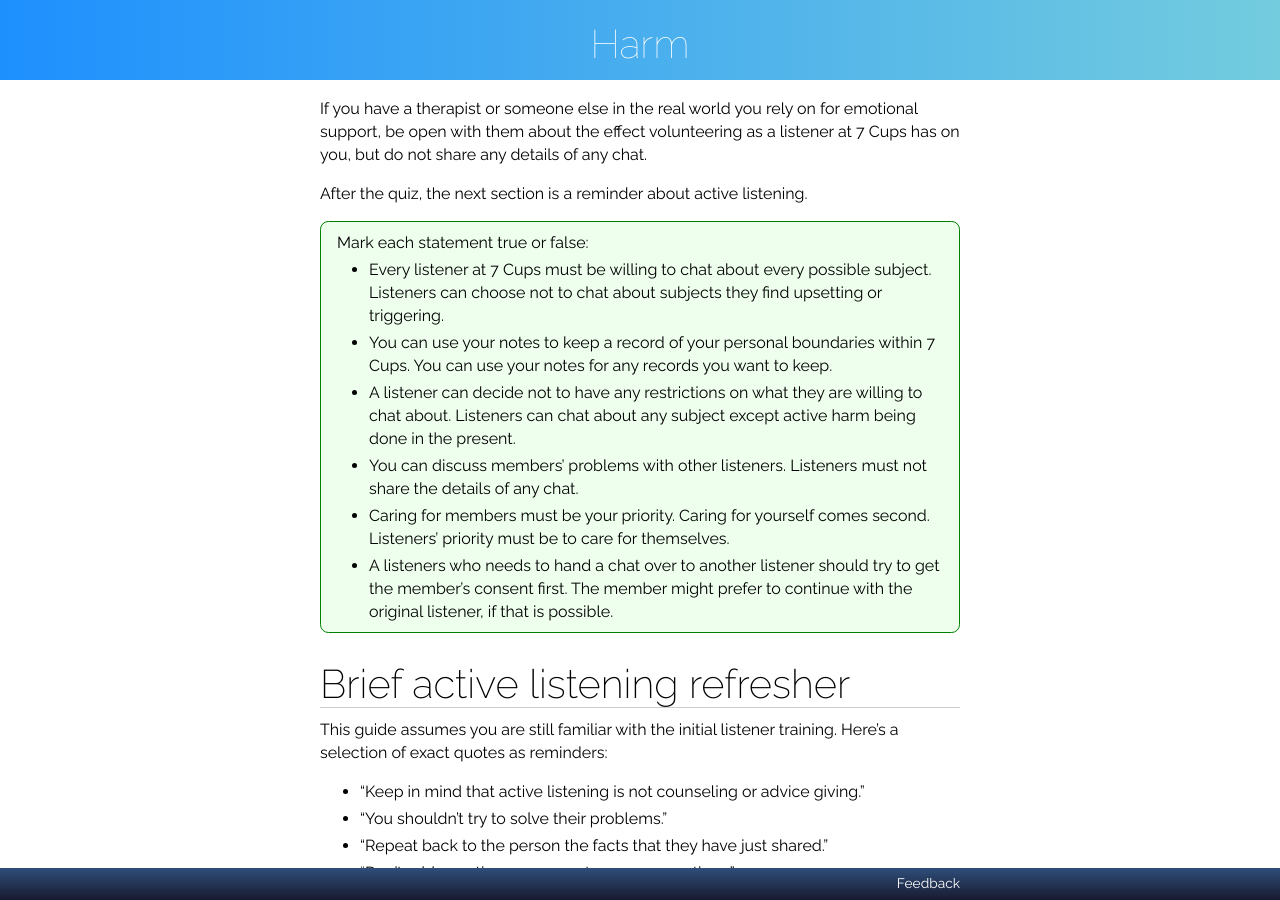
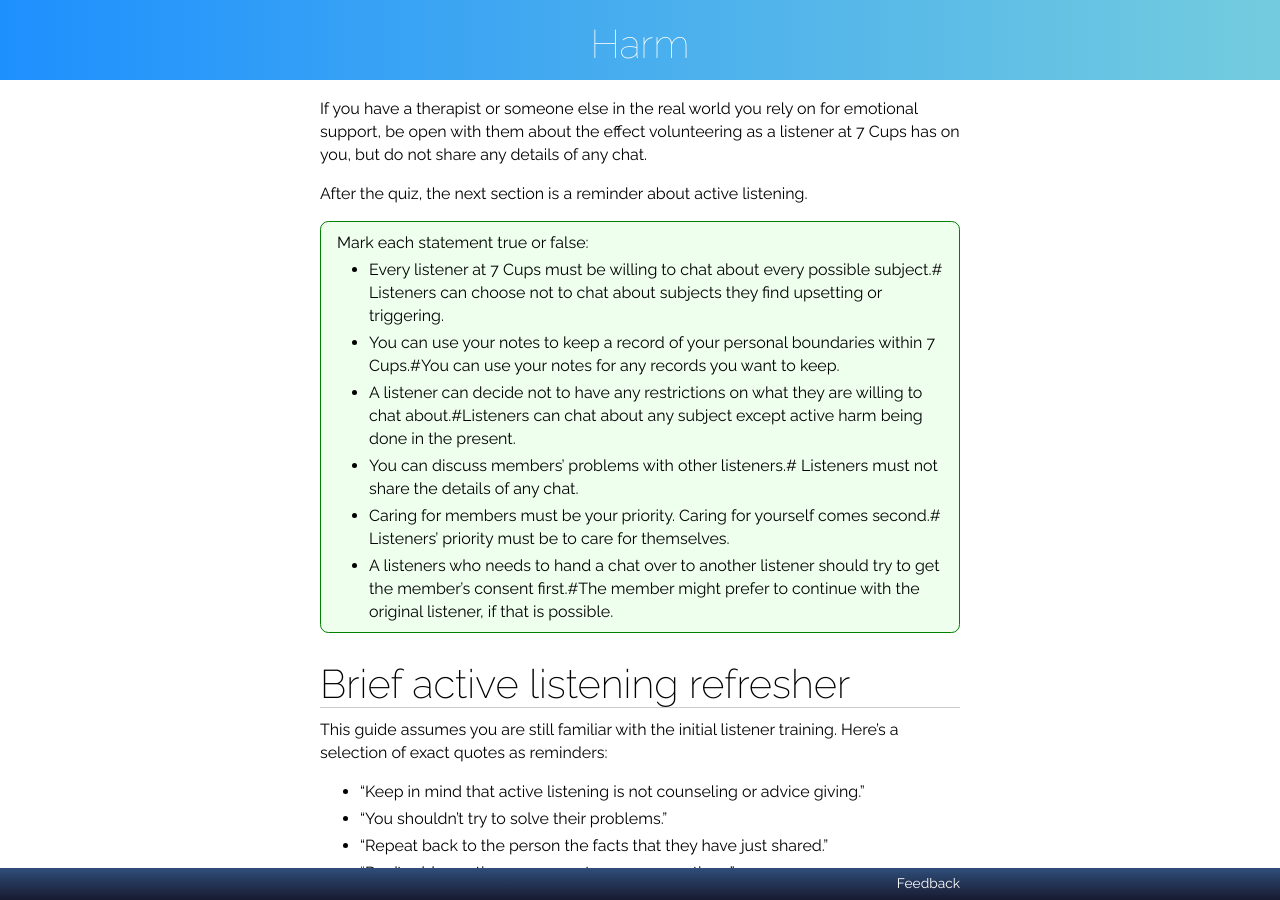
Before and after one commit to RarelyCharlie/rarelycharlie.github.io, a Jekyll site: the page built from _guide/harm.md, in a window 1280 px wide and 900 px high, scrolled down 5582 px. Built offline with Jekyll 4.4.1, drawn with Linux system fonts in a browser that asks for light colours; nearby versions of some CDN libraries; some of the changed text lies outside the part shown.

Commit message:
try hash not pipe

```diff
--- a/_guide/harm.md
+++ b/_guide/harm.md
@@ -107,12 +107,12 @@ Also later in the guide, there are some reminders about exactly how listeners at
 After the quiz, the next section is a reminder about caring for yourself.
 
 - Mark each statement true or false:
-- Everyone's emotional needs should be met by professionals.| Listeners use active listening to help meet members' emotional needs.
-- 7 Cups imposes limitations on the support that listeners can provide.|7 Cups does not allow listeners to support anyone who is actively causing harm.
-- Listeners must understand that some people just make no sense.| At 7 Cups we believe everyone makes sense in the context of their lives.
-- Listeners must be prepared to do anything for members.| Listeners must care for themselves and set personal boundaries.
-- Some people tend to confuse thoughts with actions.|This is known as thought-action fusion, and it is a common thinking problem.
-- 7 Cups' goal is to build a support system for everyone.|Our mission is exactly this.
+- Everyone's emotional needs should be met by professionals.# Listeners use active listening to help meet members' emotional needs.
+- 7 Cups imposes limitations on the support that listeners can provide.#7 Cups does not allow listeners to support anyone who is actively causing harm.
+- Listeners must understand that some people just make no sense.# At 7 Cups we believe everyone makes sense in the context of their lives.
+- Listeners must be prepared to do anything for members.# Listeners must care for themselves and set personal boundaries.
+- Some people tend to confuse thoughts with actions.#This is known as thought-action fusion, and it is a common thinking problem.
+- 7 Cups' goal is to build a support system for everyone.#Our mission is exactly this.
 {:.quiz}
 
 # Self care
@@ -165,12 +165,12 @@ If you have a therapist or someone else in the real world you rely on for emotio
 After the quiz, the next section is a reminder about active listening.
 
 - Mark each statement true or false:
-- Every listener at 7 Cups must be willing to chat about every possible subject.| Listeners can choose not to chat about subjects they find upsetting or triggering.
-- You can use your notes to keep a record of your personal boundaries within 7 Cups.|You can use your notes for any records you want to keep.
-- A listener can decide not to have any restrictions on what they are willing to chat about.|Listeners can chat about any subject except active harm being done in the present.
-- You can discuss members' problems with other listeners.| Listeners must not share the details of any chat.
-- Caring for members must be your priority. Caring for yourself comes second.| Listeners' priority must be to care for themselves.
-- A listeners who needs to hand a chat over to another listener should try to get the member's consent first.|The member might prefer to continue with the original listener, if that is possible.
+- Every listener at 7 Cups must be willing to chat about every possible subject.# Listeners can choose not to chat about subjects they find upsetting or triggering.
+- You can use your notes to keep a record of your personal boundaries within 7 Cups.#You can use your notes for any records you want to keep.
+- A listener can decide not to have any restrictions on what they are willing to chat about.#Listeners can chat about any subject except active harm being done in the present.
+- You can discuss members' problems with other listeners.# Listeners must not share the details of any chat.
+- Caring for members must be your priority. Caring for yourself comes second.# Listeners' priority must be to care for themselves.
+- A listeners who needs to hand a chat over to another listener should try to get the member's consent first.#The member might prefer to continue with the original listener, if that is possible.
 {:.quiz}
 
 # Brief active listening refresher
```
